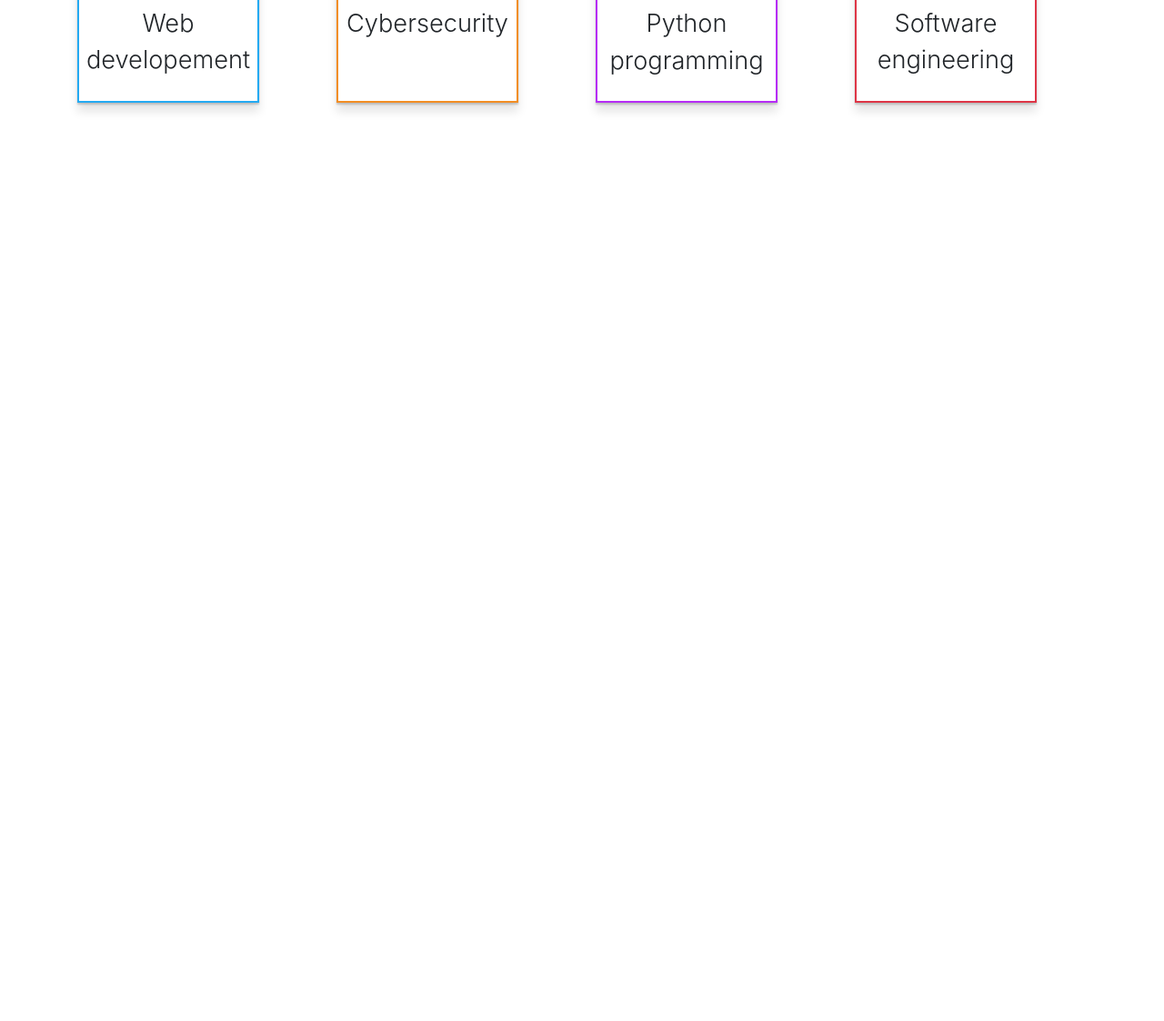
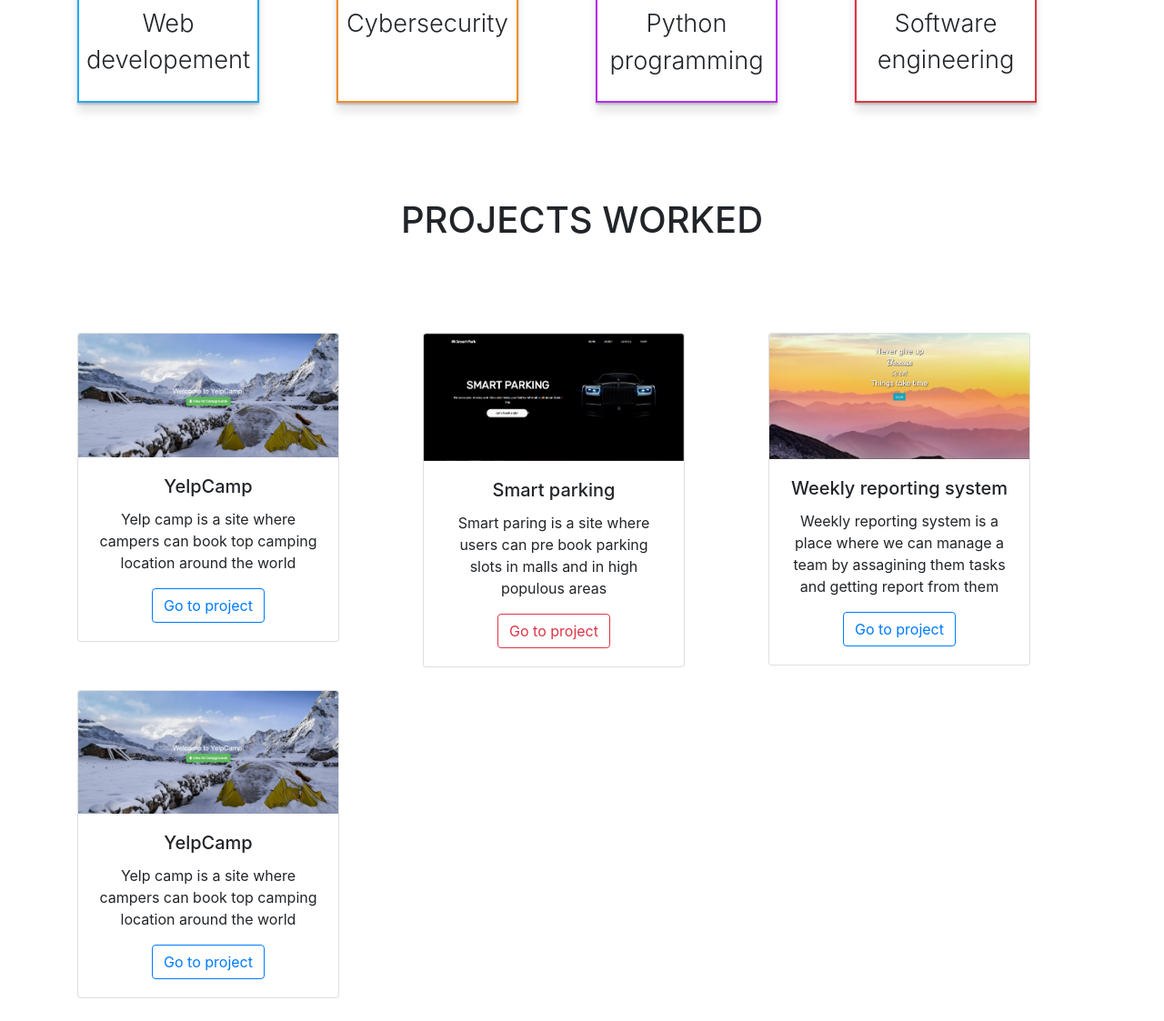
Before and after one commit to harshareddy794/harshareddy794.github.io, a plain HTML site: page index.html in a window 1280 px wide. Shown: the part 702-1825 px from the top of the page at 91% size. Before the commit the page ends 920 px from the top, so only its background shows below. Drawn offline with nearby package versions, Linux system fonts and the light colour scheme; a web font is replaced by a local one.

Commit message:
Add files via upload

```diff
--- a/index.html
+++ b/index.html
@@ -97,7 +97,60 @@
       </div>
     </div>
   </div>
+  <section>
+    <div class="projects">
+      <div class="container">
+      <h1>PROJECTS WORKED</h1>
+        <div class="row">
 
+          <div class="col-md-4">
+            <div class="card" style="width: 18rem;">
+              <img class="card-img-top" src="./images/YelpCamp.png" alt="Card image cap">
+              <div class="card-body">
+                <h5 class="card-title">YelpCamp</h5>
+                <p class="card-text">Yelp camp is a site where campers can book top camping location around the world</p>
+                <a href="https://github.com/harshareddy794/Yelp-camp" class="btn btn-outline-primary">Go to project</a>
+              </div>
+            </div>
+          </div>
+
+          <div class="col-md-4">
+            <div class="card" style="width: 18rem;">
+              <img class="card-img-top" src="./images/Smart park.png" alt="Card image cap">
+              <div class="card-body">
+                <h5 class="card-title">Smart parking</h5>
+                <p class="card-text">Smart paring is a site where users can pre book parking slots in malls and in high populous areas</p>
+                <a href="https://github.com/harshareddy794/Smart-park" class="btn btn-outline-danger">Go to project</a>
+              </div>
+            </div>
+          </div>
+
+          <div class="col-md-4">
+            <div class="card" style="width: 18rem;">
+              <img class="card-img-top" src="./images/weeklyreport.png" alt="Card image cap">
+              <div class="card-body">
+                <h5 class="card-title">Weekly reporting system</h5>
+                <p class="card-text">Weekly reporting system is a place where we can manage a team by assagining them tasks and getting report from them</p>
+                <a href="https://github.com/harshareddy794/Weekly-reporting-system" class="btn btn-outline-primary">Go to project</a>
+              </div>
+            </div>
+          </div>
+
+          <div class="col-md-4">
+            <div class="card" style="width: 18rem;">
+              <img class="card-img-top" src="./images/YelpCamp.png" alt="Card image cap">
+              <div class="card-body">
+                <h5 class="card-title">YelpCamp</h5>
+                <p class="card-text">Yelp camp is a site where campers can book top camping location around the world</p>
+                <a href="https://github.com/harshareddy794/Yelp-camp" class="btn btn-outline-primary">Go to project</a>
+              </div>
+            </div>
+          </div>
+
+        </div>
+      </div>
+    </div>
+  </section>
 
     <script src="https://cdn.jsdelivr.net/npm/typed.js@2.0.11"></script>
     <script src="https://code.jquery.com/jquery-3.5.1.slim.min.js" integrity="sha384-DfXdz2htPH0lsSSs5nCTpuj/zy4C+OGpamoFVy38MVBnE+IbbVYUew+OrCXaRkfj" crossorigin="anonymous"></script>
--- a/style.css
+++ b/style.css
@@ -174,3 +174,26 @@ h4{
     border:2px solid #de3546;
 
 }
+
+.projects{
+    width: 100%;
+    margin-left: auto;
+}
+.projects h1{
+    margin-bottom: 100px;
+    text-align: center;
+}
+
+.card{
+    margin-bottom: 25px;
+    max-width: 450px;
+    text-align: center;
+}
+
+.card:hover{
+    transition: linear 0.3s;
+    box-shadow: 0px 4px 3px rgba(0,0,0,0.4),
+    0px 8px 13px rgba(0,0,0,0.3),
+    0px 18px 23px rgba(0,0,0,0.2);
+    transform: scale(1.02);
+}
```
Also changed, not shown: images/Smart park.png (added), images/YelpCamp.png (added), images/weeklyreport.png (added).
